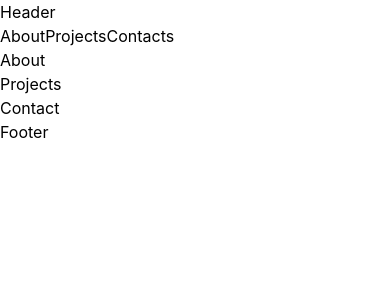
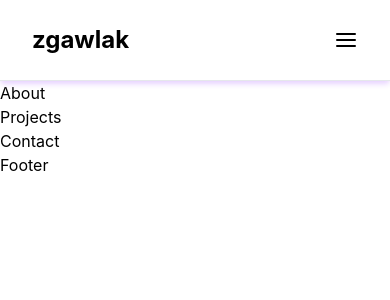
Before and after one commit to zgawlak/portfolio, a React (Create React App) app: page / in a window 390 px wide. Shown: the top 300 px of the page. Built offline with nearby package versions, Linux system fonts and the light colour scheme.

Commit message:
Create nav and mobile nav menu, add nav/menu icons

```diff
--- a/src/App.js
+++ b/src/App.js
@@ -1,15 +1,36 @@
 import './App.css';
+import React, { useState } from 'react';
+import menu from './assets/icons/menu.svg';
+import close from './assets/icons/x.svg';
 
 function App() {
+  const [isOpen, setIsOpen] = useState(false);
+  const toggleMenu = (x) => {
+    setIsOpen(x);
+  }
+
   return (
     <div>
-      <header>
-        <h1>Header</h1>
-        <nav>
-          <a href="#about">About</a>
-          <a href="#projects">Projects</a>
-          <a href="#contacts">Contacts</a>
+      <header className='sticky flex justify-between px-8 py-6 border-b shadow-md shadow-purple-200'>
+        <h1 className='font-bold text-2xl'>zgawlak</h1>
+        <nav className='hidden md:flex gap-x-5 text-xl'>
+          <a href="#about" className='hover:text-purple-700'>About</a>
+          <a href="#projects" className='hover:text-purple-700'>Projects</a>
+          <a href="#contacts" className='hover:text-purple-700'>Contact</a>
         </nav>
+        <div className='md:hidden flex justify-center cursor-pointer'>
+          <img onClick={() => toggleMenu(true)} src={menu} alt="open menu" />
+        </div>
+        <div className={`${isOpen ? "right-0" : "-right-full"} w-full bg-white fixed top-0 h-full transition-all duration-300 z-20`}>
+          <img onClick={() => toggleMenu(false)} src={close} className='cursor-pointer absolute top-8 right-8 w-8' alt="close menu"/>
+          <div className='flex justify-center items-center p-5 h-full'>
+            <div className='flex flex-col gap-y-8 text-2xl text-center'>
+              <a href="#about" onClick={() => toggleMenu(false)} className='hover:text-purple-700'>About</a>
+              <a href="#projects" onClick={() => toggleMenu(false)} className='hover:text-purple-700'>Projects</a>
+              <a href="#contacts" onClick={() => toggleMenu(false)} className='hover:text-purple-700'>Contact</a>
+            </div>
+          </div>
+        </div>
       </header>
       <main>
         <div id="about">
```
Also changed, not shown: src/assets/icons/menu.svg (added), src/assets/icons/x.svg (added).
